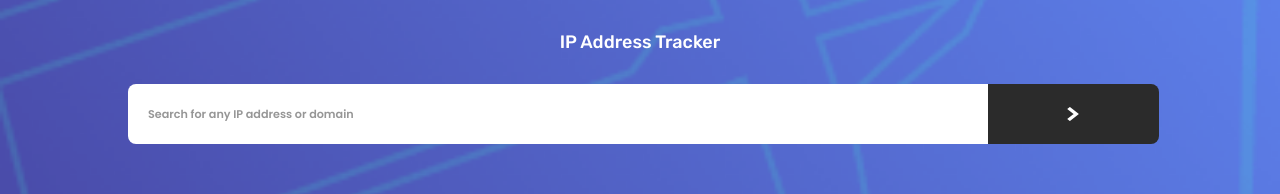
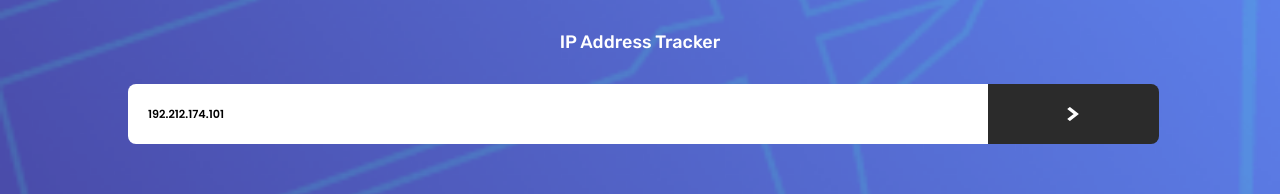
Before and after one commit to rineliniguezsosa/ip-address-tracker, a plain HTML site: page index.html in a window 1280 px wide. Shown: the top 194 px of the page. Drawn offline with nearby package versions, Linux system fonts and the light colour scheme.

Commit message:
[FEAT] Estableciendo en el valor del input el valor de la ip de la documentación oficial
- estableciendo la prop value igual a 192.212.174.101

```diff
--- a/index.html
+++ b/index.html
@@ -64,6 +64,7 @@
               type="text"
               maxlength="15"
               id="ipaddress"
+              value="192.212.174.101"
             >
 
             <div onclick="getipaddress()" class="w-1/6 h-full absolute top-0 left-[84%] rounded-r-lg flex items-center justify-center bg-blackdarkgray">
```
